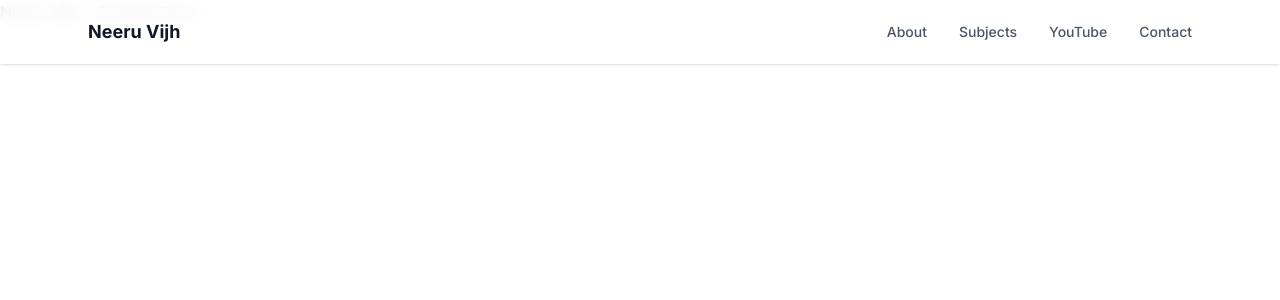
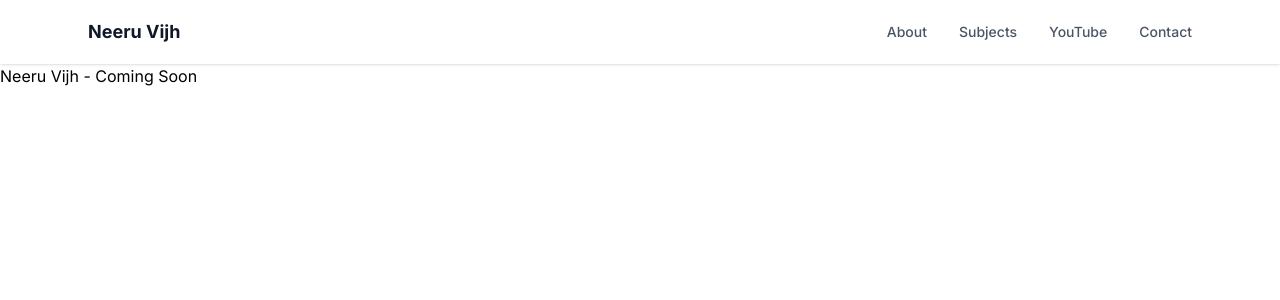
Before and after one commit to kritinvij/neeruvijh-tutors, a Next.js app: page / in a window 1280 px wide. Shown: the top 300 px of the page. Built offline with nearby package versions, Linux system fonts and the light colour scheme.

Commit message:
fix: import alias, aria-label, pt-16 body offset for navbar

```diff
--- a/app/layout.tsx
+++ b/app/layout.tsx
@@ -1,7 +1,7 @@
 import type { Metadata } from "next";
 import { Inter } from "next/font/google";
 import "./globals.css";
-import Navbar from "../components/Navbar";
+import Navbar from "@/components/Navbar";
 
 const inter = Inter({
   subsets: ["latin"],
@@ -23,7 +23,7 @@ export default function RootLayout({
     <html lang="en">
       <body className={`${inter.className} bg-white`}>
         <Navbar />
-        {children}
+        <main className="pt-16">{children}</main>
       </body>
     </html>
   );
--- a/components/Navbar.tsx
+++ b/components/Navbar.tsx
@@ -1,6 +1,6 @@
 export default function Navbar() {
   return (
-    <nav className="fixed top-0 left-0 right-0 z-50 bg-white/90 backdrop-blur-sm shadow-sm">
+    <nav aria-label="Main navigation" className="fixed top-0 left-0 right-0 z-50 bg-white/90 backdrop-blur-sm shadow-sm">
       <div className="max-w-6xl mx-auto px-4 sm:px-6 h-16 flex items-center justify-between">
         <span className="text-lg font-bold text-gray-900">Neeru Vijh</span>
         <div className="flex items-center gap-6 sm:gap-8">
```
